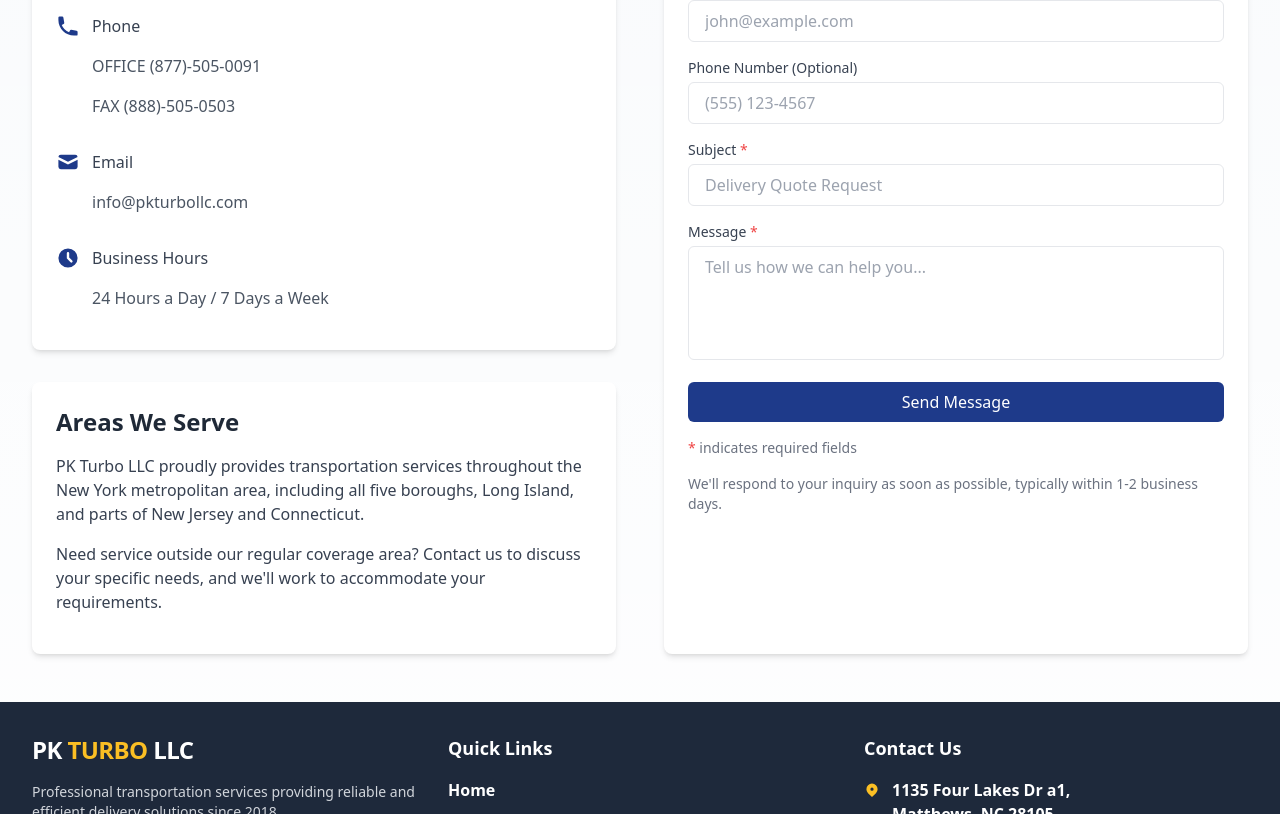
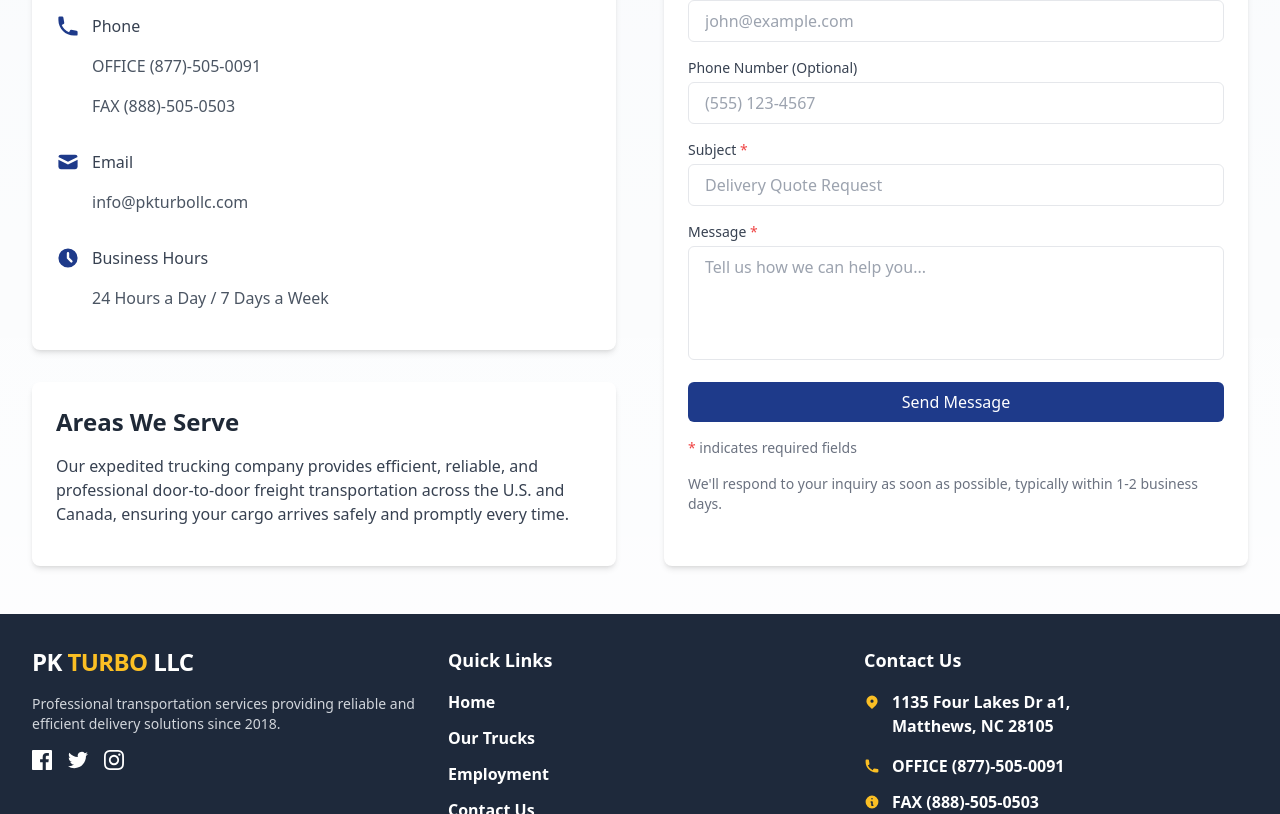
Before and after one commit to coolpeter2025/PKTurbo, a Next.js app in the folder pk-turbo-site/: page /contact in a window 1280 px wide. Shown: the part 358-1172 px from the top of the page. Built offline with nearby package versions, Linux system fonts and the light colour scheme.

Commit message:
Update 'Areas We Serve' section on contact page

```diff
--- a/pk-turbo-site/app/contact/page.tsx
+++ b/pk-turbo-site/app/contact/page.tsx
@@ -80,12 +80,7 @@
             <div className="mt-8 bg-white p-6 rounded-lg shadow-md">
               <h2 className="text-2xl font-bold mb-4">Areas We Serve</h2>
               <p className="mb-4">
-                PK Turbo LLC proudly provides transportation services throughout the New York metropolitan area,
-                including all five boroughs, Long Island, and parts of New Jersey and Connecticut.
-              </p>
-              <p>
-                Need service outside our regular coverage area? Contact us to discuss your specific needs,
-                and we'll work to accommodate your requirements.
+                Our expedited trucking company provides efficient, reliable, and professional door-to-door freight transportation across the U.S. and Canada, ensuring your cargo arrives safely and promptly every time.
               </p>
             </div>
           </div>
```
